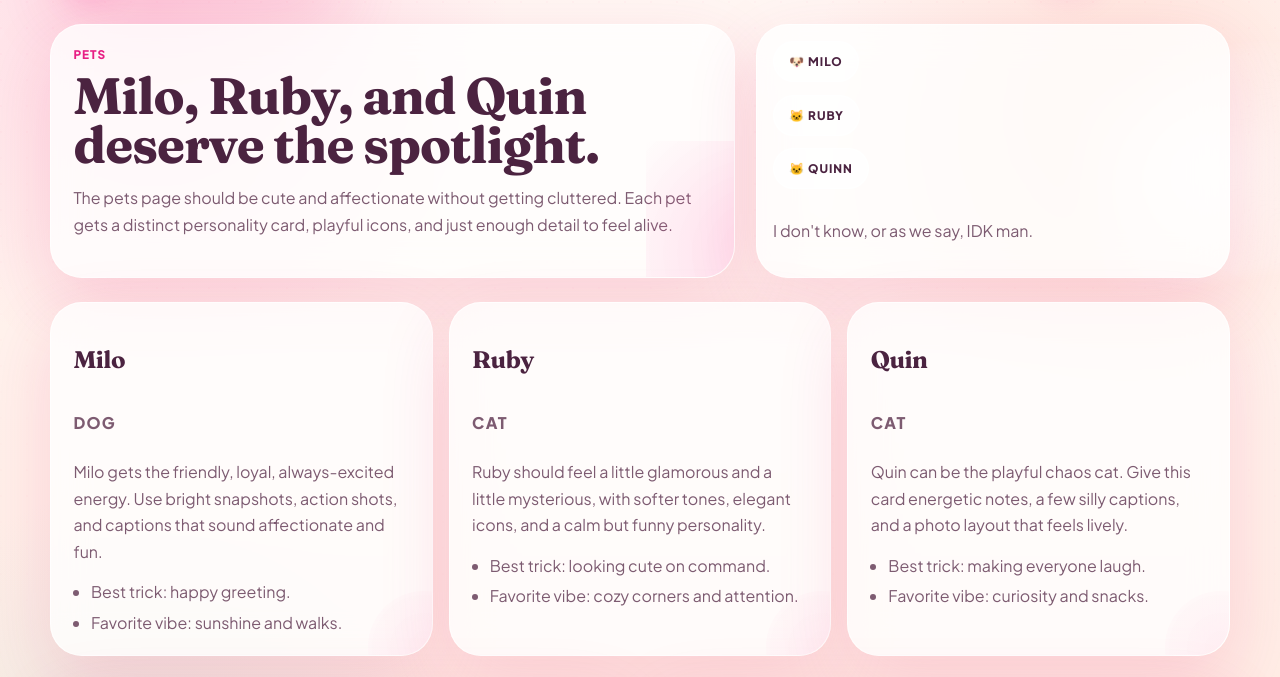
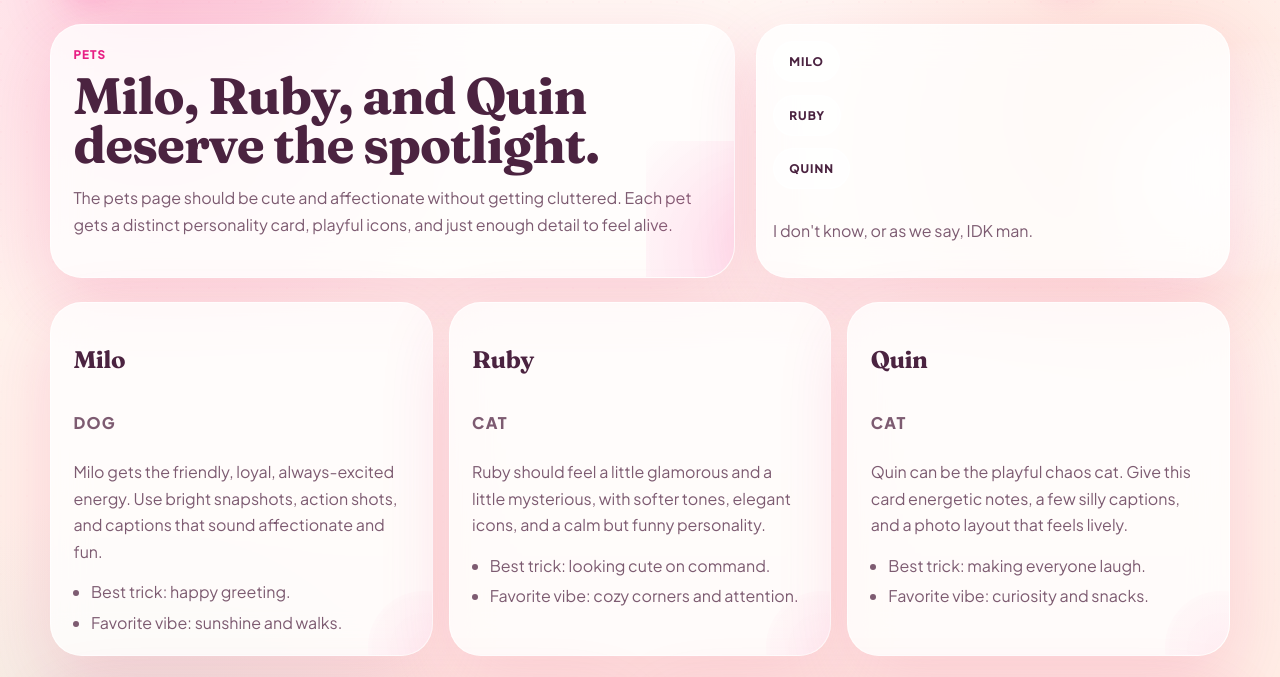
Before and after one commit to LillyDinosaur/website, a plain HTML site: page pets.html in a window 1280 px wide. Shown: the part 103-780 px from the top of the page. Drawn offline with Linux system fonts and the light colour scheme.

Commit message:
emoji changes

```diff
--- a/pets.html
+++ b/pets.html
@@ -41,9 +41,9 @@
         </div>
 
         <div class="card pet-banner">
-          <div class="pet-chip">🐶 Milo</div>
-          <div class="pet-chip">🐱 Ruby</div>
-          <div class="pet-chip">🐱 Quinn</div>
+          <div class="pet-chip"> Milo</div>
+          <div class="pet-chip"> Ruby</div>
+          <div class="pet-chip"> Quinn</div>
           <p>I don't know, or as we say, IDK man.</p>
         </div>
       </section>
```
